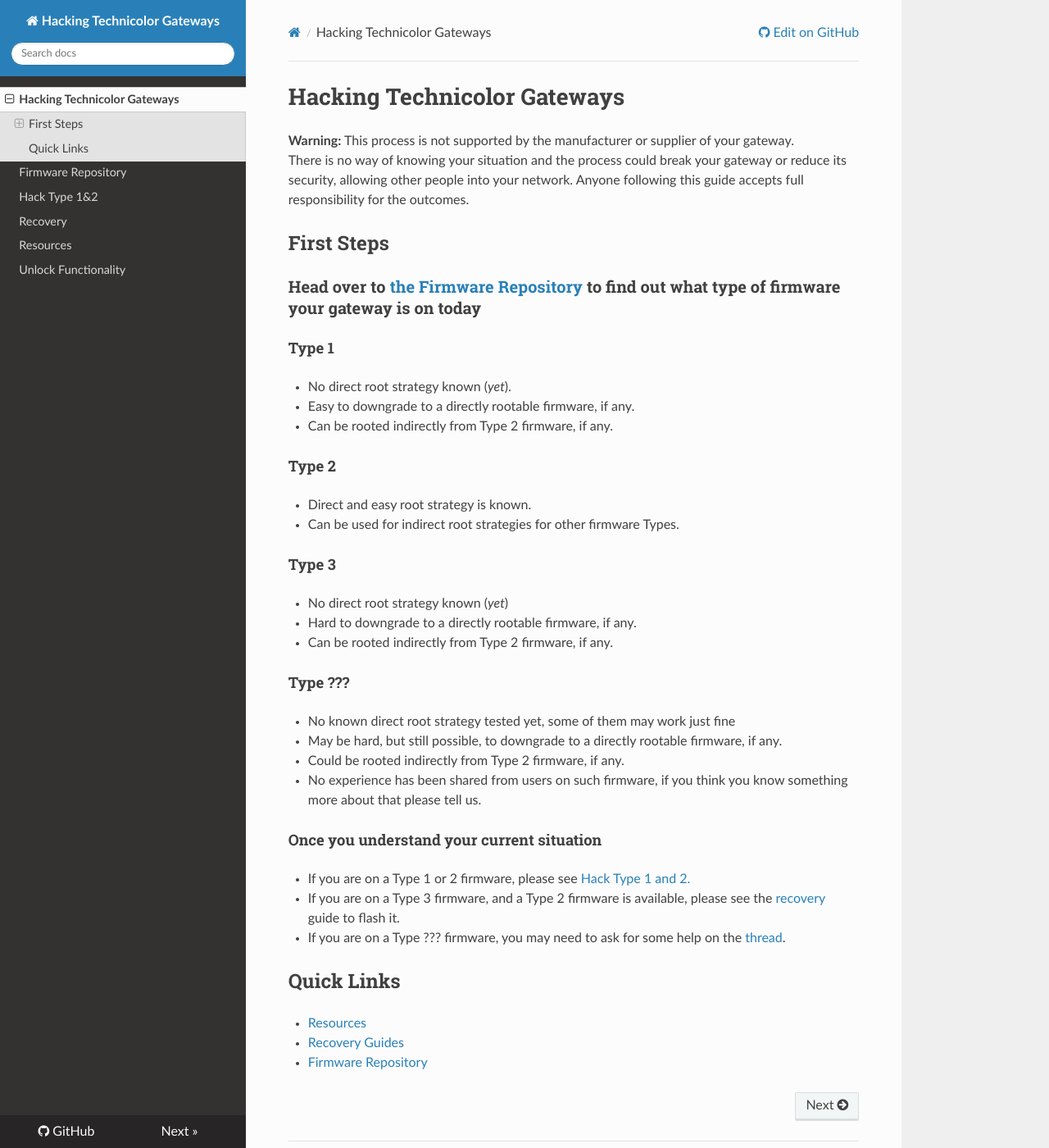
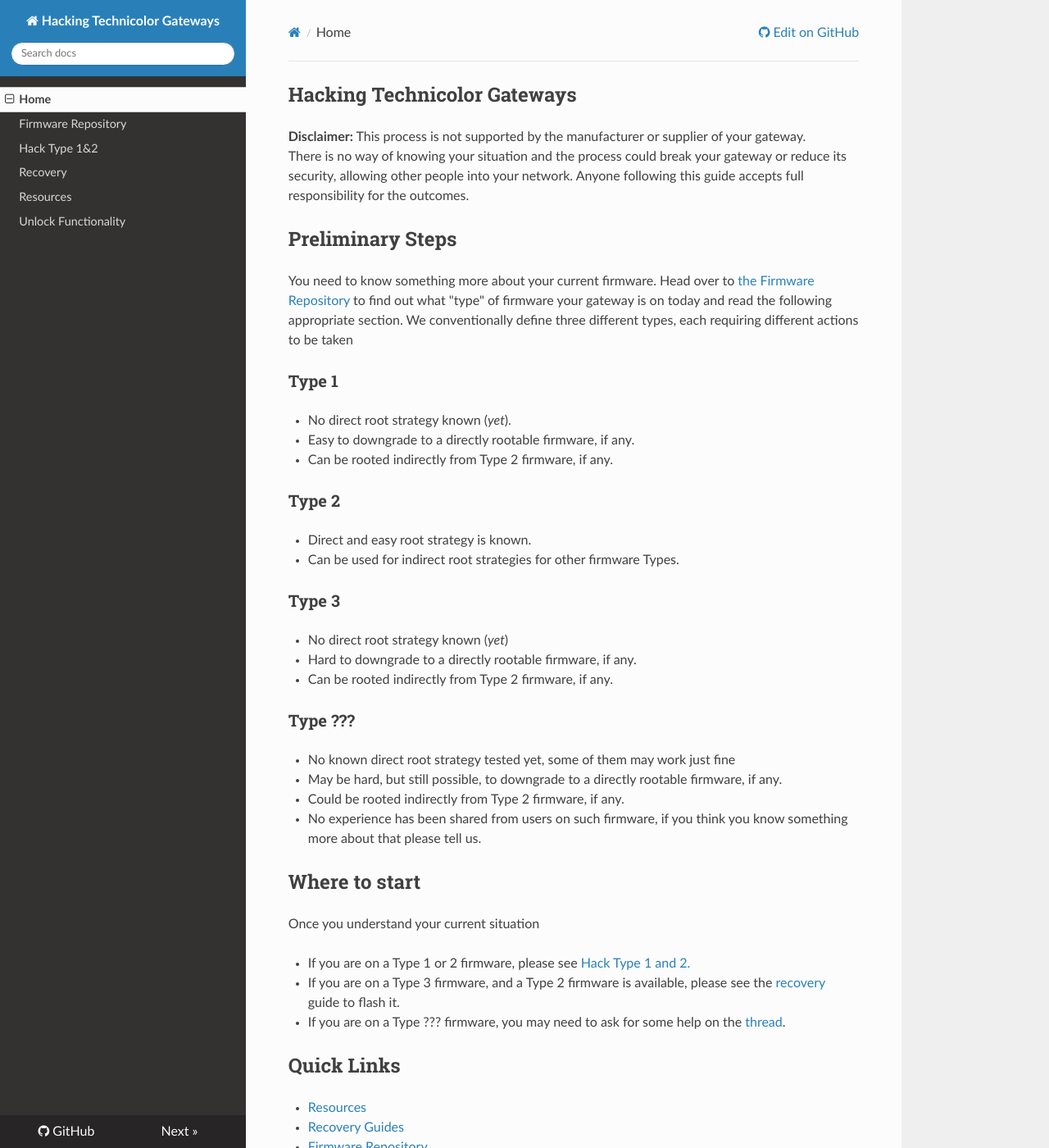
Before and after one commit to hack-technicolor/hack-technicolor, an MkDocs documentation site: the page built from docs/index.md, in a window 1280 px wide and 1400 px high. Shown: the whole window at 82% size. Built offline with MkDocs 1.6.1, drawn with Linux system fonts in a browser that asks for light colours; nearby versions of some CDN libraries.

Commit message:
Fix index hierarchy

```diff
--- a/docs/index.md
+++ b/docs/index.md
@@ -1,42 +1,42 @@
-# Hacking Technicolor Gateways
+## Hacking Technicolor Gateways
 
-**Warning:** This process is not supported by the manufacturer or supplier of your gateway.
+**Disclaimer:** This process is not supported by the manufacturer or supplier of your gateway.
 There is no way of knowing your situation and the process could break your gateway or reduce its security, allowing other people into your network. Anyone following this guide accepts full responsibility for the outcomes.
 
-## First Steps
+## Preliminary Steps
 
-### Head over to [the Firmware Repository](Firmware%20Repository/) to find out what type of firmware your gateway is on today
+You need to know something more about your current firmware. Head over to [the Firmware Repository](Firmware%20Repository/) to find out what "type" of firmware your gateway is on today and read the following appropriate section. We conventionally define three different types, each requiring different actions to be taken
 
-#### Type 1
+### Type 1
 
 - No direct root strategy known (*yet*).
 - Easy to downgrade to a directly rootable firmware, if any.
 - Can be rooted indirectly from Type 2 firmware, if any.
 
-#### Type 2
+### Type 2
 
 - Direct and easy root strategy is known.
 - Can be used for indirect root strategies for other firmware Types.
 
-#### Type 3
+### Type 3
 
 - No direct root strategy known (*yet*)
 - Hard to downgrade to a directly rootable firmware, if any.
 - Can be rooted indirectly from Type 2 firmware, if any.
 
-#### Type ???
+### Type ???
 
 - No known direct root strategy tested yet, some of them may work just fine
 - May be hard, but still possible, to downgrade to a directly rootable firmware, if any.
 - Could be rooted indirectly from Type 2 firmware, if any.
 - No experience has been shared from users on such firmware, if you think you know something more about that please tell us.
 
-#### Once you understand your current situation
+## Where to start
+
+Once you understand your current situation
 
 - If you are on a Type 1 or 2 firmware, please see [Hack Type 1 and 2.](Hack%20Type%201&2/)
-
 - If you are on a Type 3 firmware, and a Type 2 firmware is available, please see the [recovery](Recovery/) guide to flash it.
-
 - If you are on a Type ??? firmware, you may need to ask for some help on the [thread](https://forums.whirlpool.net.au/thread/9vxxl849).
 
 ## Quick Links
```
Also changed, not shown: docs/Firmware Repository.md (+2 -2 lines).
